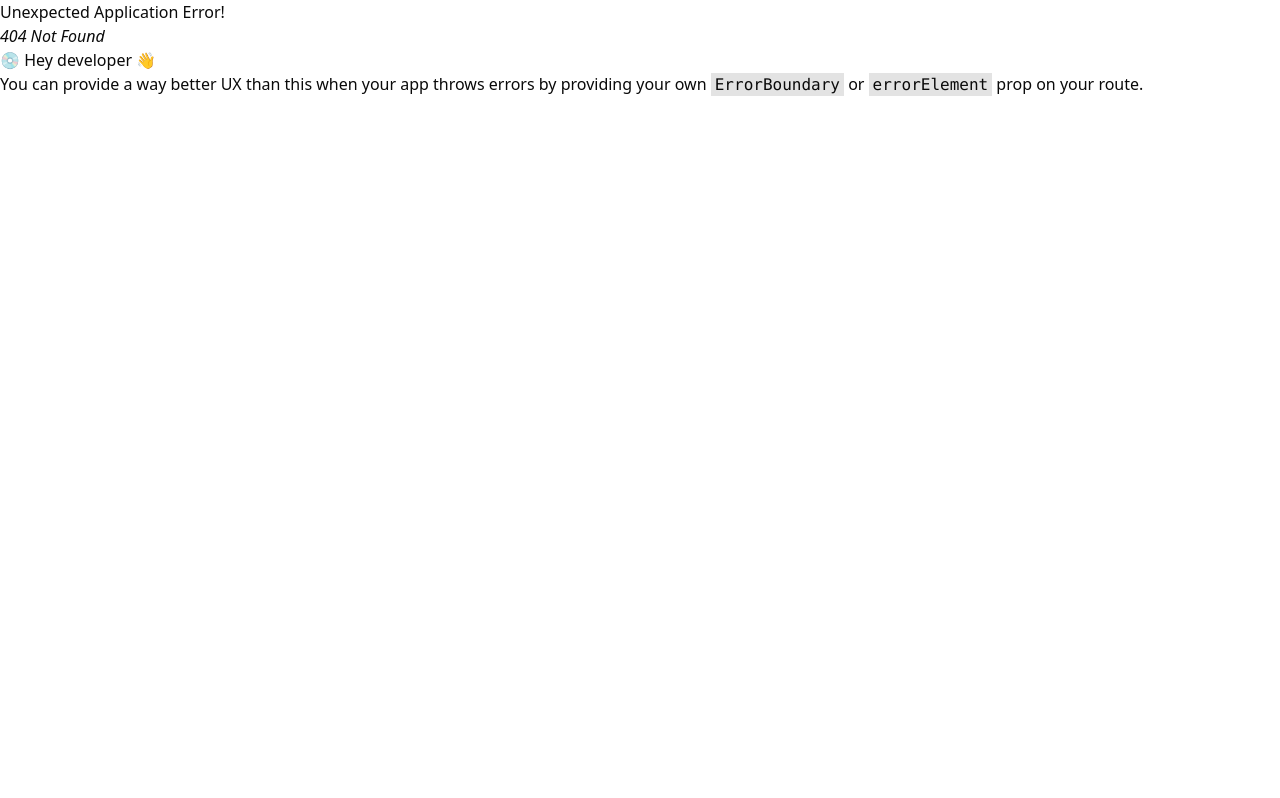
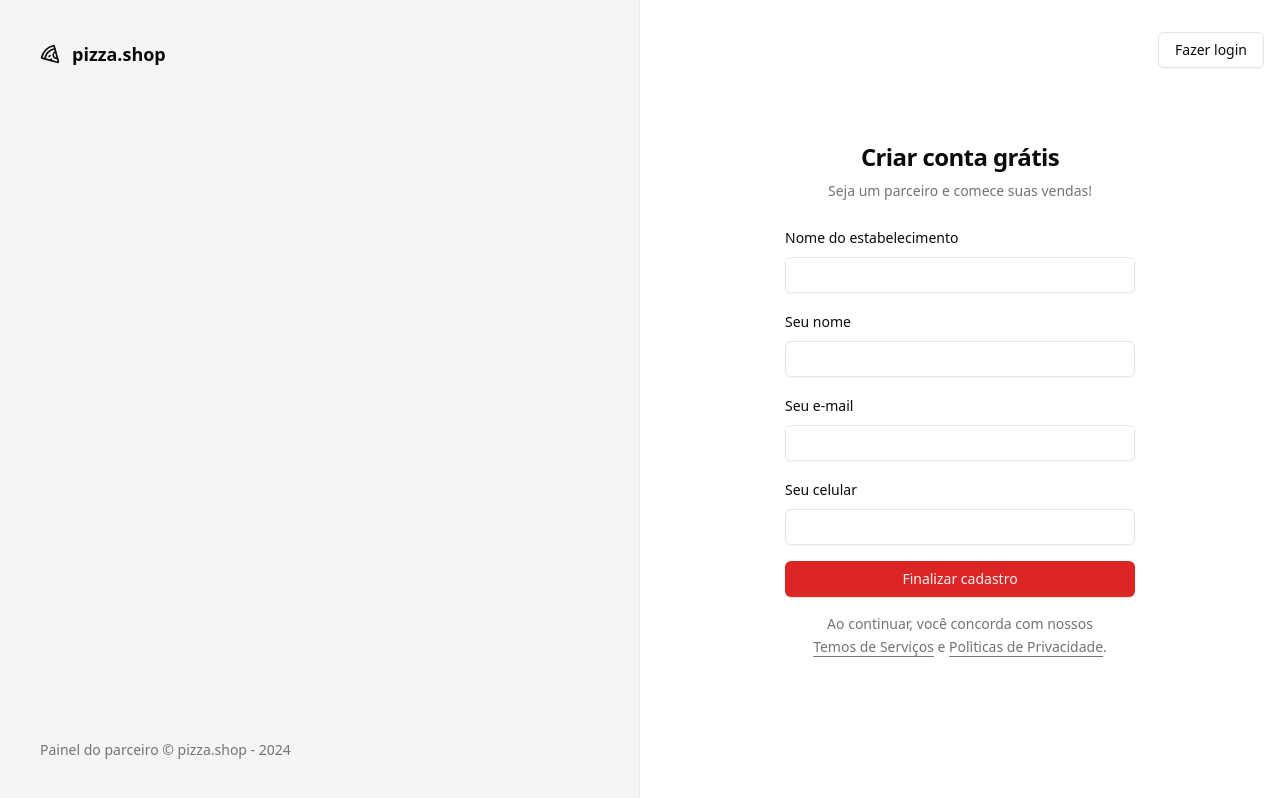
Before and after one commit to Cardosofiles/pizza-shop-client, a React (Vite) app: page /sing-up in a window 1280 px wide. Before the commit this address had no page. Built offline with nearby package versions, Linux system fonts and the light colour scheme.

Commit message:
adding registration page

```diff
--- a/src/routes.tsx
+++ b/src/routes.tsx
@@ -4,6 +4,7 @@
 import { AuthLayout } from "@/routes/_layouts/auth";
 import { Dashboard } from "@/routes/app/dashboard";
 import { SingIn } from "@/routes/auth/sing-in";
+import { SingUp } from "@/routes/auth/sing-up";
 
 export const router = createBrowserRouter([
   {
@@ -14,6 +15,9 @@
   {
     path: "/",
     element: <AuthLayout />,
-    children: [{ path: "/sing-in", element: <SingIn /> }],
+    children: [
+      { path: "/sing-in", element: <SingIn /> },
+      { path: "/sing-up", element: <SingUp /> },
+    ],
   },
 ]);
--- a/src/routes/_layouts/auth.tsx
+++ b/src/routes/_layouts/auth.tsx
@@ -14,7 +14,7 @@
         </footer>
       </div>
 
-      <div className="flex flex-col justify-center items-center">
+      <div className="relative flex flex-col justify-center items-center">
         <Outlet />
       </div>
     </div>
--- a/src/routes/auth/sing-in.tsx
+++ b/src/routes/auth/sing-in.tsx
@@ -1,6 +1,6 @@
 import { Helmet } from "react-helmet-async";
 import { useForm } from "react-hook-form";
-// biblioteca de notificação Sonner https://sonner.emilkowal.ski/
+import { Link } from "react-router-dom";
 import { toast } from "sonner";
 import { z } from "zod";
 
@@ -10,8 +10,6 @@
 
 const singInFromValidation = z.object({
   email: z.string().email(),
-  password: z.string().min(6),
-  rememberMe: z.boolean(),
 });
 
 type SingInFromType = z.infer<typeof singInFromValidation>;
@@ -55,6 +53,9 @@
       <Helmet title="Login" />
 
       <div className="p-8">
+        <Button variant="outline" asChild className="absolute right-4 top-8">
+          <Link to="/sing-up">Novo estabelecimento</Link>
+        </Button>
         <div className="w-[350px] flex flex-col justify-center gap-6">
           <div className="flex flex-col gap-2 text-center">
             <h1 className="text-2xl font-semibold tracking-tight">
--- /dev/null
+++ b/src/routes/auth/sing-up.tsx
@@ -0,0 +1,120 @@
+import { Helmet } from "react-helmet-async";
+import { useForm } from "react-hook-form";
+import { Link, useNavigate } from "react-router-dom";
+import { toast } from "sonner";
+import { z } from "zod";
+
+import { Button } from "@/components/ui/button";
+import { Input } from "@/components/ui/input";
+import { Label } from "@/components/ui/label";
+
+const singUpFromValidation = z.object({
+  restaurantName: z.string(),
+  managerName: z.string(),
+  phone: z.string(),
+  email: z.string().email(),
+});
+
+type SingUpFromType = z.infer<typeof singUpFromValidation>;
+
+export function SingUp() {
+  const navigate = useNavigate();
+
+  const {
+    register,
+    handleSubmit,
+    formState: { isSubmitting },
+  } = useForm<SingUpFromType>();
+
+  async function handleSingUp(data: SingUpFromType) {
+    try {
+      await new Promise((resolve) => setTimeout(resolve, 2000));
+      console.log("Sing in with data:", data);
+
+      toast.success("Restaurante cadastrado com sucesso.", {
+        duration: 3000,
+        position: "bottom-right",
+        action: {
+          label: "Login",
+          onClick: () => navigate("/sing-in"),
+        },
+      });
+    } catch {
+      toast.error("Erro ao cadastrar restaurante.", {
+        duration: 3000,
+        position: "bottom-right",
+      });
+    }
+  }
+
+  return (
+    <>
+      <Helmet title="Cadastro" />
+
+      <div className="p-8">
+        <Button variant="outline" asChild className="absolute right-4 top-8">
+          <Link to="/sing-in">Fazer login</Link>
+        </Button>
+        <div className="w-[350px] flex flex-col justify-center gap-6">
+          <div className="flex flex-col gap-2 text-center">
+            <h1 className="text-2xl font-semibold tracking-tight">
+              Criar conta grátis
+            </h1>
+            <p className="text-sm text-muted-foreground">
+              Seja um parceiro e comece suas vendas!
+            </p>
+          </div>
+
+          <form
+            onSubmit={handleSubmit(handleSingUp)}
+            className="flex flex-col gap-4"
+          >
+            <div className="space-y-2">
+              <Label htmlFor="restaurantName">Nome do estabelecimento</Label>
+              <Input
+                id="restaurantName"
+                type="text"
+                {...register("restaurantName")}
+              />
+            </div>
+
+            <div className="space-y-2">
+              <Label htmlFor="managerName">Seu nome</Label>
+              <Input
+                id="managerName"
+                type="text"
+                {...register("managerName")}
+              />
+            </div>
+
+            <div className="space-y-2">
+              <Label htmlFor="email">Seu e-mail</Label>
+              <Input id="email" type="email" {...register("email")} />
+            </div>
+
+            <div className="space-y-2">
+              <Label htmlFor="phone">Seu celular</Label>
+              <Input id="phone" type="tel" {...register("phone")} />
+            </div>
+
+            <Button type="submit" disabled={isSubmitting}>
+              Finalizar cadastro
+            </Button>
+
+            <p className="px-6 text-center text-sm leading-relaxed text-muted-foreground">
+              Ao continuar, você concorda com nossos{" "}
+              <a href="" className="underline underline-offset-4">
+                Temos de Serviços
+              </a>{" "}
+              e{" "}
+              <a href="" className="underline underline-offset-4">
+                Polìticas de Privacidade
+              </a>
+              .
+            </p>
+          </form>
+        </div>
+      </div>
+    </>
+  );
+}
```
